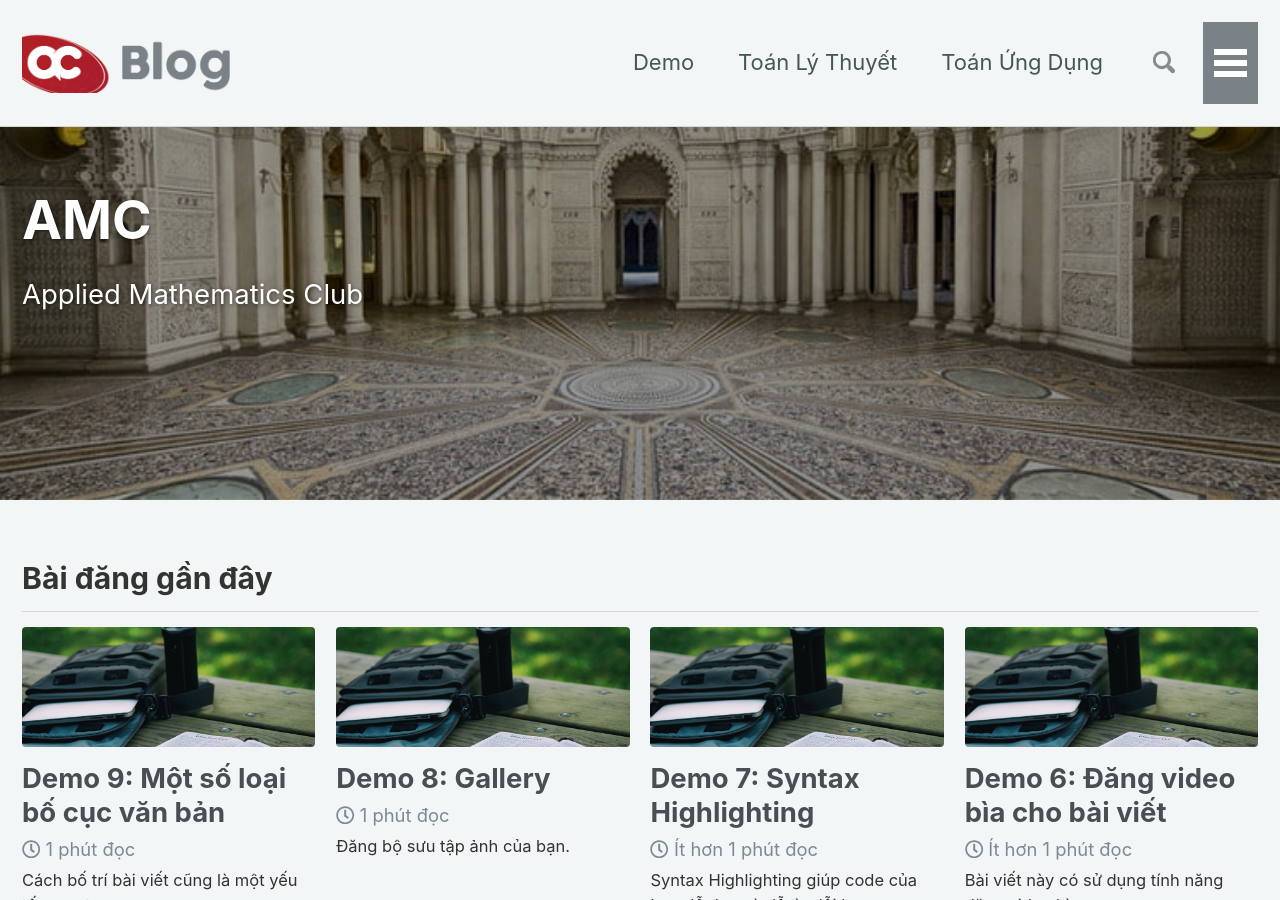
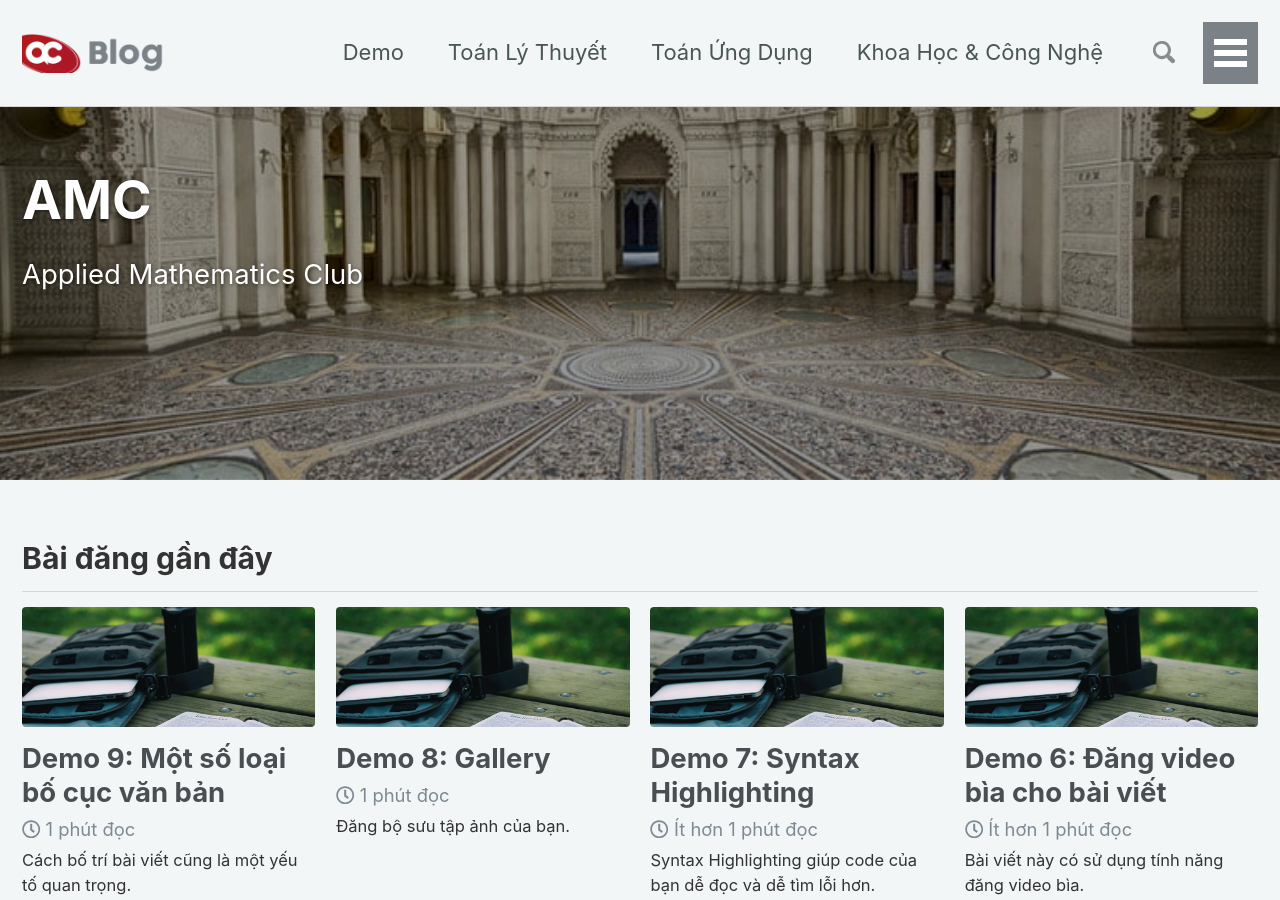
Before and after one commit to testvon/amcblog.github.io, a Jekyll site: the page built from index.html, in a window 1280 px wide and 900 px high. Built offline with Jekyll 4.4.1, drawn with Linux system fonts in a browser that asks for light colours; nearby versions of some CDN libraries; the list of posts is cut into pages by our own code.

Commit message:
Update masthead.html

```diff
--- a/_includes/masthead.html
+++ b/_includes/masthead.html
@@ -2,7 +2,7 @@
   <div class="masthead__inner-wrap">
     <div class="masthead__menu">
       <nav id="site-nav" class="greedy-nav">
-       <a class="site-title" href="{{ '/' | absolute_url }}"><img style="max-height: 60px;" src="/assets/img/logo.png"/></a>
+       <a class="site-title" href="{{ '/' | absolute_url }}"><img style="max-height: 40px;" src="/assets/img/logo1.png"/></a>
         <ul class="visible-links">
           {% for link in site.data.navigation.main %}
             {% if link.url contains 'http' %}
```
